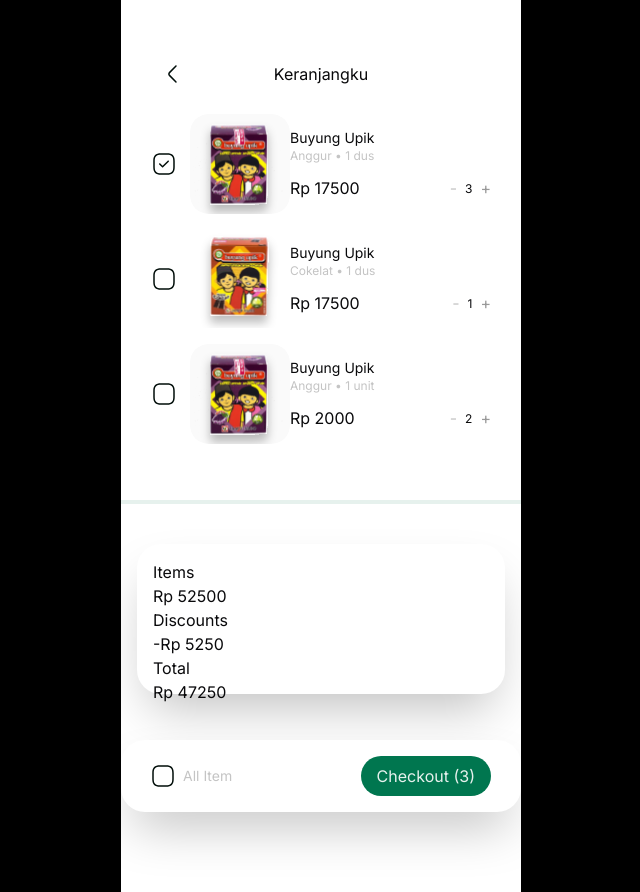
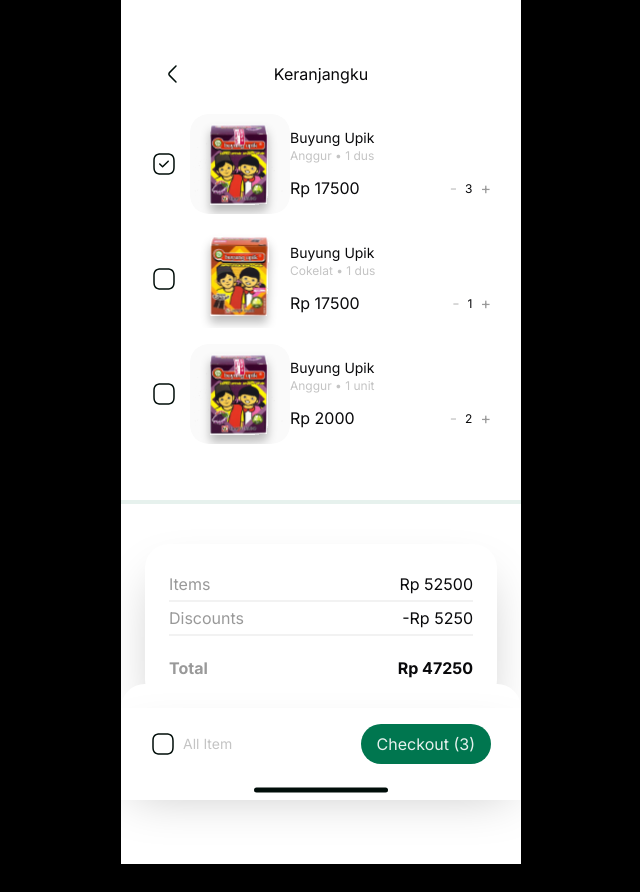
Before and after one commit to imanmaris99/AMIMUM-Project-FE, a Next.js app: page /cart in a window 1280 px wide. Shown: the whole page, without its empty margins (319-959 px from the left). After the commit the page ends 864 px from the top, so only its background shows below. Built offline with nearby package versions, Linux system fonts and the light colour scheme.

Commit message:
Done: Static phase is done.

```diff
--- a/src/app/(empty_layout)/cart/page.tsx
+++ b/src/app/(empty_layout)/cart/page.tsx
@@ -1,5 +1,3 @@
-"use client";
-
 import Image from "next/image";
 import React from "react";
 
@@ -39,14 +37,14 @@
 
   return (
     <>
-      <main className="pb-20 mx-auto">
-        <div className="fixed top-0 right-0 left-0 max-w-[400px] mx-auto bg-white h-[106px] flex p-4">
+      <div className="mx-auto min-x-[360px] max-w-[400px] relative">
+        <div className="fixed top-0 right-0 left-0 max-w-[400px] mx-auto bg-white h-[106px] flex p-4 z-40">
           <div className="w-1/3 flex self-end pl-5">
             <Image src={"/cart/leftarrow.svg"} alt="" width={32} height={32} />
           </div>
 
           <div className="w-1/3 flex justify-center self-end pb-1">
-            <h1 className="text-">Keranjangku</h1>
+            <h1 className="">Keranjangku</h1>
           </div>
 
           <div className="w-1/3"></div>
@@ -94,23 +92,24 @@
             ))}
           </ol>
         </div>
-        <div className="h-[200px] pt-10 bg-color-[#FAFAFA] border-t-4 border-[#E6F1ED] p-4">
-          <div className="h-[150px] bg-white shadow-2xl rounded-3xl p-4">
-            <div>
-              <h2>Items</h2>
+        <div className="h-[200px] pt-10 bg-color-[#FAFAFA] border-t-4 border-[#E6F1ED] pb-80 px-6">
+          <div className="h-[160px] bg-white shadow-2xl rounded-3xl p-6">
+            <div className="flex justify-between items-center border-b-2 border-[#F2F2F2] py-1">
+              <h2 className="text-[#999999]">Items</h2>
               <h2>Rp 52500</h2>
             </div>
-            <div>
-              <h2>Discounts</h2>
+            <div className="flex justify-between items-center border-b-2 border-[#F2F2F2] py-1">
+              <h2 className="text-[#999999]">Discounts</h2>
               <h2>-Rp 5250</h2>
             </div>
-            <div>
-              <h2>Total</h2>
-              <h2>Rp 47250</h2>
+            <div className="flex justify-between items-center py-5">
+              <h2 className="text-[#999999] font-bold">Total</h2>
+              <h2 className="font-bold">Rp 47250</h2>
             </div>
           </div>
         </div>
-        <div className="flex items-center justify-between mt-10 bg-white rounded-3xl shadow-2xl py-4 px-[30px]">
+        <div className="fixed bottom-0 left-0 right-0 bg-white mx-auto max-w-[400px] rounded-t-3xl">
+          <div className="flex gap-6 items-center justify-between mt-6 shadow-2xl py-4 px-[30px] flex-grow">
             <div className="flex items-center gap-2">
               <Image src={"/cart/checkbox.svg"} alt="" width={24} height={24} />
               <h3 className="text-sm text-[#C4C4C4]">All Item</h3>
@@ -119,7 +118,11 @@
               Checkout (3)
             </button>
           </div>
-      </main>
+          <div className="h-5 bg-white flex justify-center">
+            <Image src={"/cart/taskbar.svg"} alt="" width={134} height={5} />
+          </div>
+        </div>
+      </div>
     </>
   );
 };
--- a/src/app/globals.css
+++ b/src/app/globals.css
@@ -3,11 +3,11 @@
 @tailwind utilities;
 
 .font-jakarta {
-  font-family: 'Plus Jakarta Sans', sans-serif;
+  font-family: "Plus Jakarta Sans", sans-serif;
 }
 
 .font-inter {
-  font-family: 'Inter', sans-serif;
+  font-family: "Inter", sans-serif;
 }
 
 body {
@@ -38,7 +38,7 @@
 }
 
 .shadow-box {
-    box-shadow: 0 4px 8px rgba(0, 0, 0, 0.5);
+  box-shadow: 0 4px 8px rgba(0, 0, 0, 0.5);
 }
 
 @layer base {
```
Also changed, not shown: src/hooks/useCart.ts (added, +14 -0 lines), src/hooks/useUserProfile.ts (+0 -8 lines), src/services/apiService.ts (+9 -0 lines), public/cart/taskbar.svg (added). Lines whose indentation alone changed are shown as unchanged.
